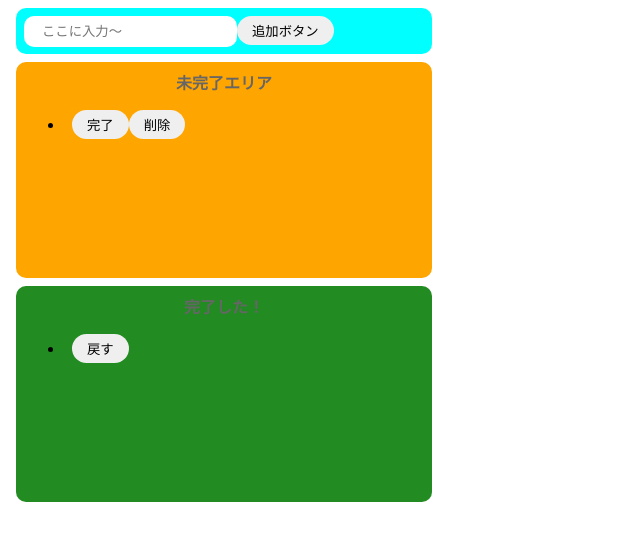
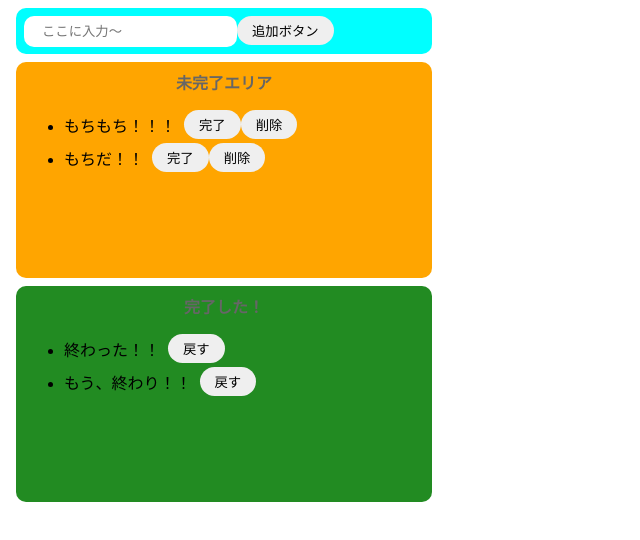
Before and after one commit to orange0227jas/react_practice_20201201, a React (Create React App) app: page / in a window 1280 px wide. Shown: the top 540 px of the page, without its empty margins (0-640 px from the left). Built offline with nearby package versions, Linux system fonts and the light colour scheme.

Commit message:
todo-useState-default

```diff
--- a/src/App_practice.jsx
+++ b/src/App_practice.jsx
@@ -1,7 +1,15 @@
-import React from "react";
+import React, { useState } from "react";
 import "./styles.css";
 
 export const App = () => {
+  const [incompleteTodos, setIncompleteTodos] = useState([
+    "もちもち！！！",
+    "もちだ！！"
+  ]);
+  const [completeTodos, setCompleteTodos] = useState([
+    "終わった！！",
+    "もう、終わり！！"
+  ]);
   return (
     <>
       <div className="input-area">
@@ -11,20 +19,28 @@ export const App = () => {
       <div className="incomplete-area">
         <p className="title">未完了エリア</p>
         <ul>
+          {incompleteTodos.map((todo) => {
+            return (
               <div className="list-row">
-            <li></li>
+                <li>{todo}</li>
                 <button>完了</button>
                 <button>削除</button>
               </div>
+            );
+          })}
         </ul>
       </div>
       <div className="complete-area">
         <p className="title">完了した！</p>
         <ul>
+          {completeTodos.map((todo) => {
+            return (
               <div className="list-row">
-            <li></li>
+                <li>{todo}</li>
                 <button>戻す</button>
               </div>
+            );
+          })}
         </ul>
       </div>
     </>
```
Lines whose indentation alone changed are shown as unchanged.
